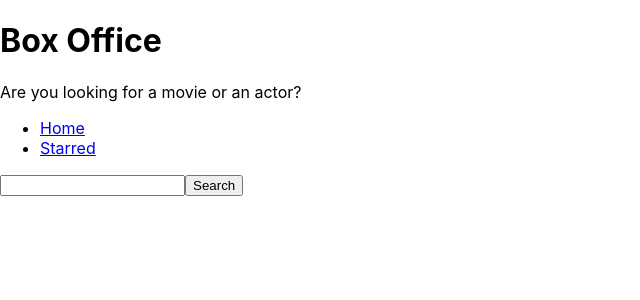
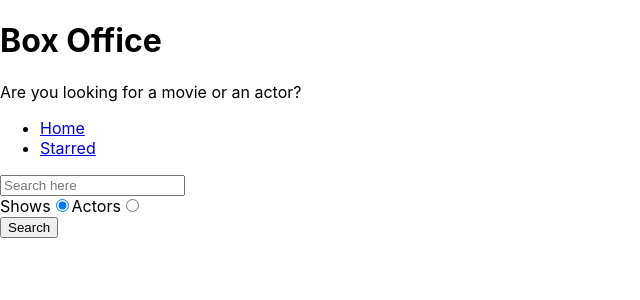
Before and after one commit to aditya-gupta-9/box-office, a React (Create React App) app: page / in a window 1280 px wide. Shown: the top 300 px of the page, without its empty margins (0-640 px from the left). Built offline with nearby package versions, Linux system fonts and the light colour scheme.

Commit message:
added search option

```diff
--- a/src/pages/Home.js
+++ b/src/pages/Home.js
@@ -5,14 +5,16 @@
 const Home = () => {
   const [input, setInput] = useState('');
   const [results, setResults] = useState(null);
+  const [searchOption, setSearchOption] = useState('shows');
+
+  const isShowsSearch = searchOption === 'shows';
 
   const onInputChange = ev => {
     setInput(ev.target.value);
   };
 
   const onSearch = () => {
-    // https://api.tvmaze.com/search/shows?q=girls
-    apiGet(`/search/shows?q=${input}`).then(result => {
+    apiGet(`/search/${searchOption}?q=${input}`).then(result => {
       setResults(result);
     });
   };
@@ -28,25 +30,54 @@
       return <div>No Results</div>;
     }
     if (results && results.length > 0) {
-      return (
-        <div>
-          {results.map(item => (
-            <div key={item.show.id}>{item.show.name}</div>
-          ))}
-        </div>
-      );
+      return results[0].show
+        ? results.map(item => <div key={item.show.id}>{item.show.name}</div>)
+        : results.map(item => (
+            <div key={item.person.id}>{item.person.name}</div>
+          ));
     }
     return null;
   };
+
+  const onRadioChange = ev => {
+    setSearchOption(ev.target.value);
+  };
+
+  console.log(searchOption);
 
   return (
     <MainPageLayout>
       <input
         type="text"
+        placeholder="Search here"
         onChange={onInputChange}
         onKeyDown={onKeyDown}
         value={input}
       />
+
+      <div>
+        <label htmlFor="shows-search">
+          Shows
+          <input
+            id="shows-search"
+            type="radio"
+            value="shows"
+            checked={isShowsSearch}
+            onChange={onRadioChange}
+          />
+        </label>
+        <label htmlFor="actors-search">
+          Actors
+          <input
+            id="actors-search"
+            type="radio"
+            value="people"
+            checked={!isShowsSearch}
+            onChange={onRadioChange}
+          />
+        </label>
+      </div>
+
       <button type="button" onClick={onSearch}>
         Search
       </button>
```
Also changed, not shown: 1 other file (tests, documents, lock files or other folders).
